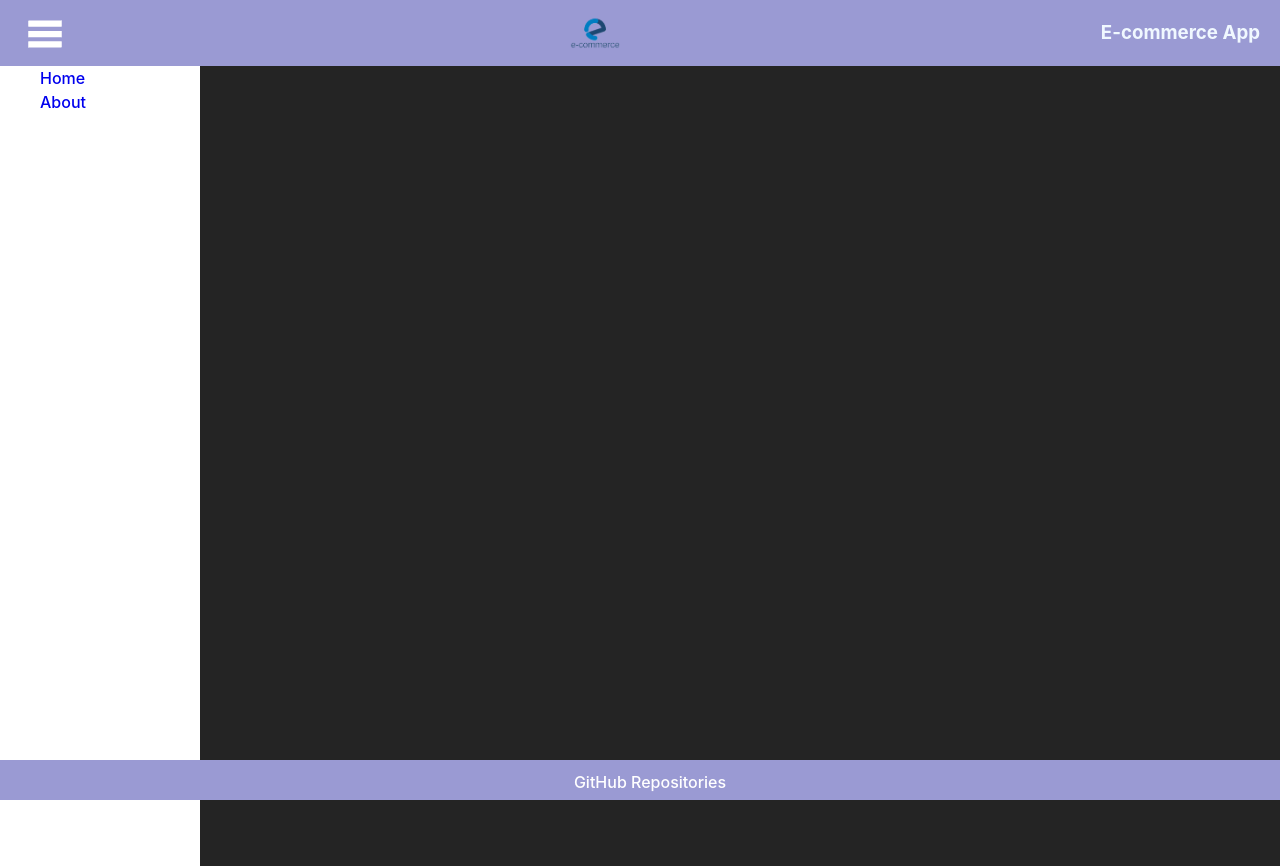
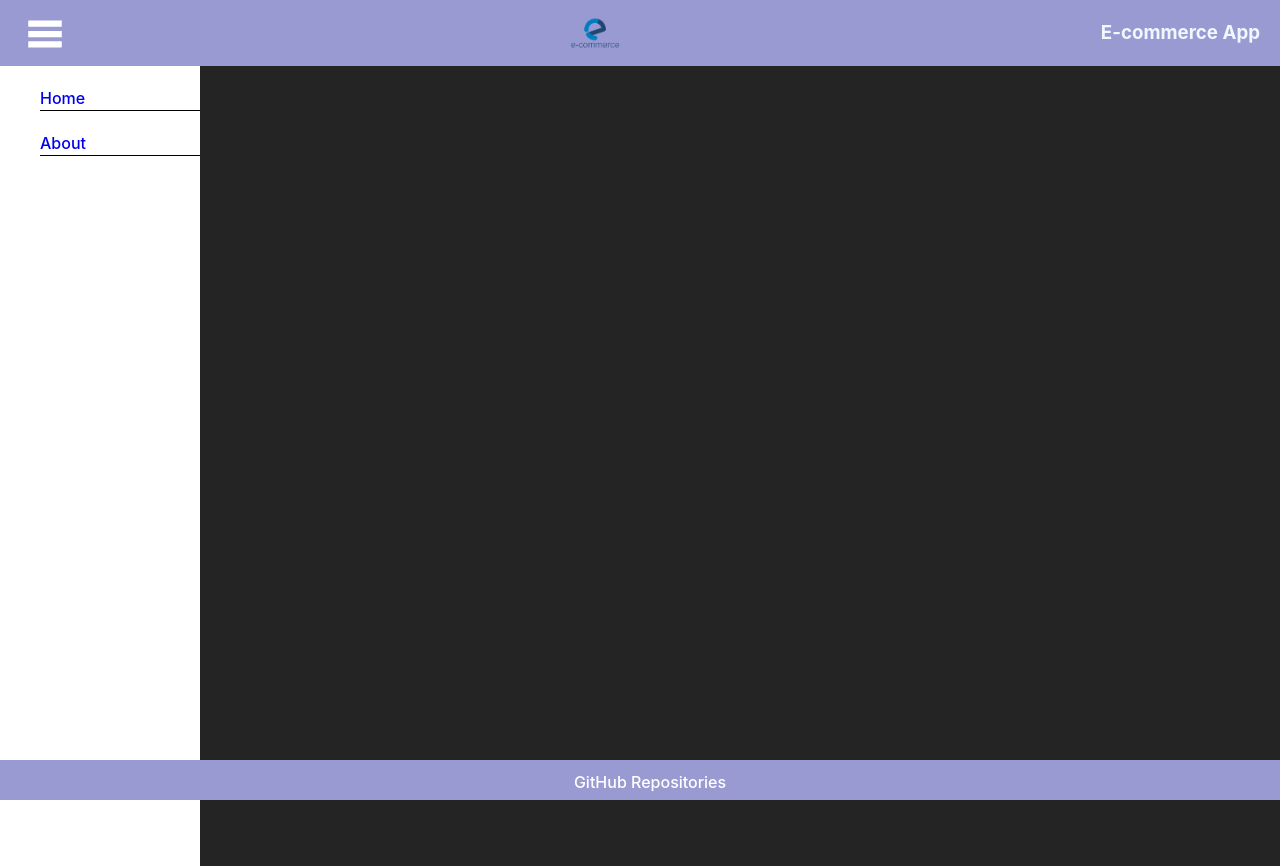
Before and after one commit to shaza-kashlan/mini-e-commerce-admin, a React (Vite) app in the folder vite-project/: page / in a window 1280 px wide. Built offline with nearby package versions, Linux system fonts and the light colour scheme.

Commit message:
tried to style the li

```diff
--- a/vite-project/src/App.css
+++ b/vite-project/src/App.css
@@ -49,5 +49,12 @@
 }
 
 ul{
+
   margin: 0;
 }
+
+li{
+  width: 100%;
+  border-bottom: solid 1px black;
+  padding-top : 20px;
+}
```
